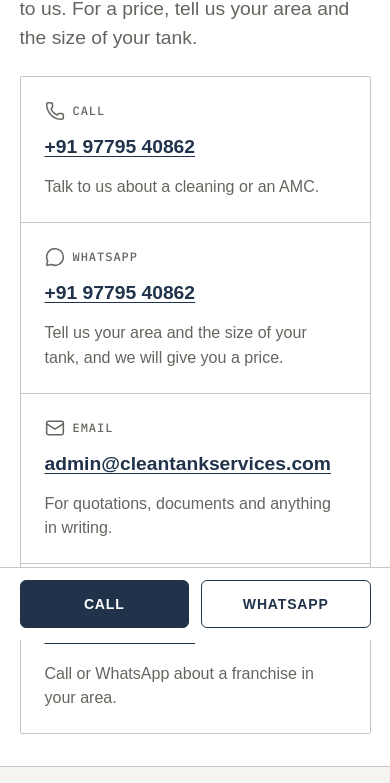
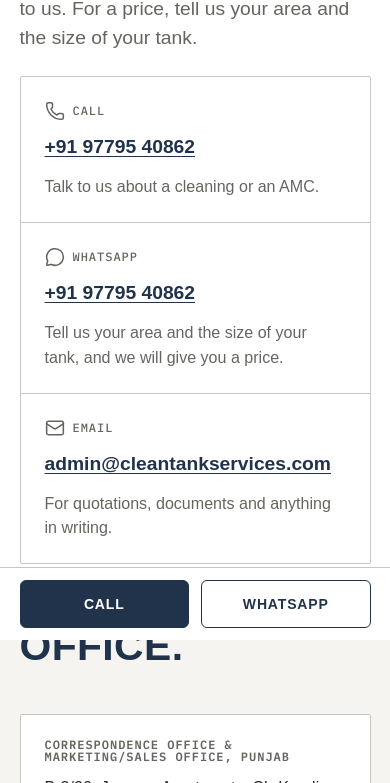
Before and after one commit to theGobindSingh/cleantank, a Next.js app: page /en/contact in a window 390 px wide. Shown: the part 204-987 px from the top of the page. Built offline with nearby package versions, Linux system fonts and the light colour scheme; no server answers; a web font is replaced by a local one.

Commit message:
fix(contact): remove the franchise phone number from the site
The owner asked for the franchise number to go. The footer and the
contact page now list only the main number, WhatsApp and email, and
the franchise page will use the main number.

```diff
--- a/src/app/(frontend)/[lang]/contact/page.tsx
+++ b/src/app/(frontend)/[lang]/contact/page.tsx
@@ -8,12 +8,7 @@ import Section from "@components/section";
 import { getDictionary, pageAlternates, toLocale } from "@i18n";
 import { formatPhone, telHref, whatsappHref } from "@utils/phone";
 import type { LucideIcon } from "lucide-react";
-import {
-  HandshakeIcon,
-  MailIcon,
-  MessageCircleIcon,
-  PhoneIcon,
-} from "lucide-react";
+import { MailIcon, MessageCircleIcon, PhoneIcon } from "lucide-react";
 import type { Metadata } from "next";
 
 export const generateMetadata = async ({
@@ -110,20 +105,13 @@ const ContactPage = async ({ params }: PageProps<"/[lang]/contact">) => {
       value: site.email,
       Icon: MailIcon,
     },
-    {
-      label: contact.franchise,
-      hint: contact.franchiseHint,
-      href: telHref(site.franchisePhone),
-      value: formatPhone(site.franchisePhone),
-      Icon: HandshakeIcon,
-    },
   ];
 
   return (
     <main>
       <PageIntro heading={contact.title} text={contact.intro} locale={locale} />
       <CommonFullWidthWrapper className="pt-6 pb-8 md:pb-10 lg:pb-12">
-        <ul className="grid gap-px overflow-hidden rounded-xs border border-border bg-border md:grid-cols-2">
+        <ul className="grid gap-px overflow-hidden rounded-xs border border-border bg-border lg:grid-cols-3">
           {channels.map(renderChannel)}
         </ul>
       </CommonFullWidthWrapper>
--- a/src/components/footer/cells.tsx
+++ b/src/components/footer/cells.tsx
@@ -40,7 +40,7 @@ export const OfficeCell = ({ office }: { office: Office }) => {
   );
 };
 
-/** Call, WhatsApp, email and the franchise line from src/site.ts. */
+/** Call, WhatsApp and email from src/site.ts. */
 export const ContactCell = ({ labels }: { labels: Dictionary["contact"] }) => {
   const rows: [string, string, string][] = [
     [labels.call, telHref(site.phone), formatPhone(site.phone)],
@@ -50,11 +50,6 @@ export const ContactCell = ({ labels }: { labels: Dictionary["contact"] }) => {
       formatPhone(site.whatsapp),
     ],
     [labels.email, `mailto:${site.email}`, site.email],
-    [
-      labels.franchise,
-      telHref(site.franchisePhone),
-      formatPhone(site.franchisePhone),
-    ],
   ];
 
   const renderRow = ([term, href, value]: [string, string, string]) => {
--- a/src/i18n/dictionaries/en/index.ts
+++ b/src/i18n/dictionaries/en/index.ts
@@ -35,8 +35,6 @@ export const en = {
       "Call, send a WhatsApp message or write to us. For a price, tell us your area and the size of your tank.",
     call: "Call",
     callHint: "Talk to us about a cleaning or an AMC.",
-    franchise: "Franchise",
-    franchiseHint: "Call or WhatsApp about a franchise in your area.",
     whatsapp: "WhatsApp",
     whatsappHint:
       "Tell us your area and the size of your tank, and we will give you a price.",
--- a/src/i18n/dictionaries/hi/index.ts
+++ b/src/i18n/dictionaries/hi/index.ts
@@ -32,8 +32,6 @@ export const hi: Dictionary = {
       "कॉल करें, WhatsApp पर संदेश भेजें या हमें लिखें। क़ीमत के लिए अपना इलाक़ा और टंकी का आकार बताएँ।",
     call: "कॉल करें",
     callHint: "टंकी की सफ़ाई या AMC के बारे में हमसे बात करें।",
-    franchise: "फ़्रैंचाइज़ी",
-    franchiseHint: "अपने इलाक़े में फ़्रैंचाइज़ी के लिए कॉल या WhatsApp करें।",
     whatsapp: "WhatsApp",
     whatsappHint: "अपना इलाक़ा और टंकी का आकार बताएँ, हम आपको क़ीमत बताएँगे।",
     whatsappText: "नमस्ते, मुझे अपनी पानी की टंकी की सफ़ाई की क़ीमत जाननी है।",
--- a/src/i18n/dictionaries/pa/index.ts
+++ b/src/i18n/dictionaries/pa/index.ts
@@ -32,8 +32,6 @@ export const pa: Dictionary = {
       "ਕਾਲ ਕਰੋ, WhatsApp 'ਤੇ ਸੁਨੇਹਾ ਭੇਜੋ ਜਾਂ ਸਾਨੂੰ ਲਿਖੋ। ਕੀਮਤ ਲਈ ਆਪਣਾ ਇਲਾਕਾ ਅਤੇ ਟੈਂਕੀ ਦਾ ਆਕਾਰ ਦੱਸੋ।",
     call: "ਕਾਲ ਕਰੋ",
     callHint: "ਟੈਂਕੀ ਦੀ ਸਫ਼ਾਈ ਜਾਂ AMC ਬਾਰੇ ਸਾਡੇ ਨਾਲ ਗੱਲ ਕਰੋ।",
-    franchise: "ਫ਼ਰੈਂਚਾਇਜ਼ੀ",
-    franchiseHint: "ਆਪਣੇ ਇਲਾਕੇ ਵਿੱਚ ਫ਼ਰੈਂਚਾਇਜ਼ੀ ਲਈ ਕਾਲ ਜਾਂ WhatsApp ਕਰੋ।",
     whatsapp: "WhatsApp",
     whatsappHint:
       "ਆਪਣਾ ਇਲਾਕਾ ਅਤੇ ਟੈਂਕੀ ਦਾ ਆਕਾਰ ਦੱਸੋ, ਅਸੀਂ ਤੁਹਾਨੂੰ ਕੀਮਤ ਦੱਸਾਂਗੇ।",
--- a/src/site.ts
+++ b/src/site.ts
@@ -5,7 +5,7 @@
  */
 const legalName = "Gobind Galaxy";
 // Digits only, with the country code; format for display as +91 97795 40862.
-// The main line, also on WhatsApp: everything except franchise enquiries.
+// The only public number, also on WhatsApp.
 const phone = "919779540862";
 
 export const site = {
@@ -29,8 +29,6 @@ export const site = {
   phone,
   // The main number for now; set its own digits if WhatsApp moves.
   whatsapp: phone,
-  // Franchise enquiries only; also on WhatsApp.
-  franchisePhone: "919779517597",
   email: "admin@cleantankservices.com",
   offices: [
     {
```
Also changed, not shown: 1 other file (tests, documents, lock files or other folders).
